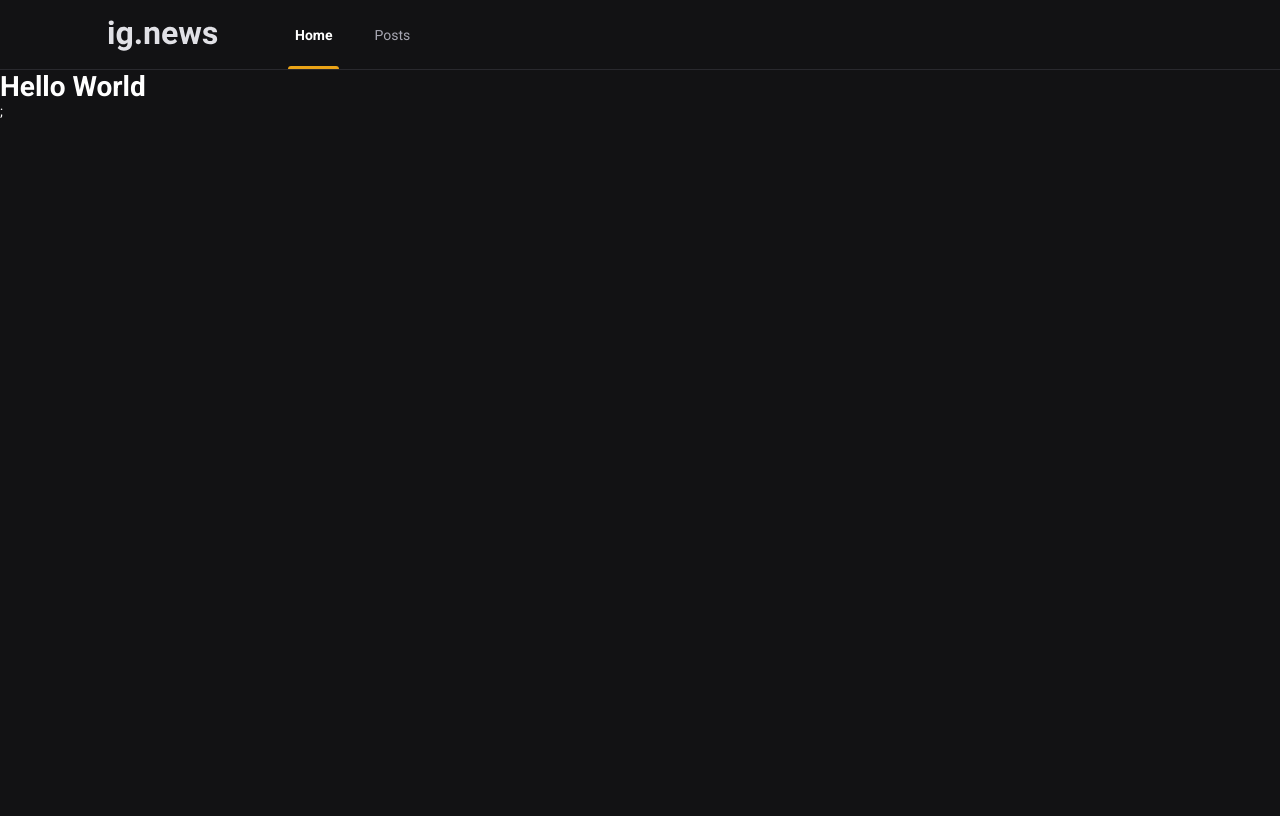
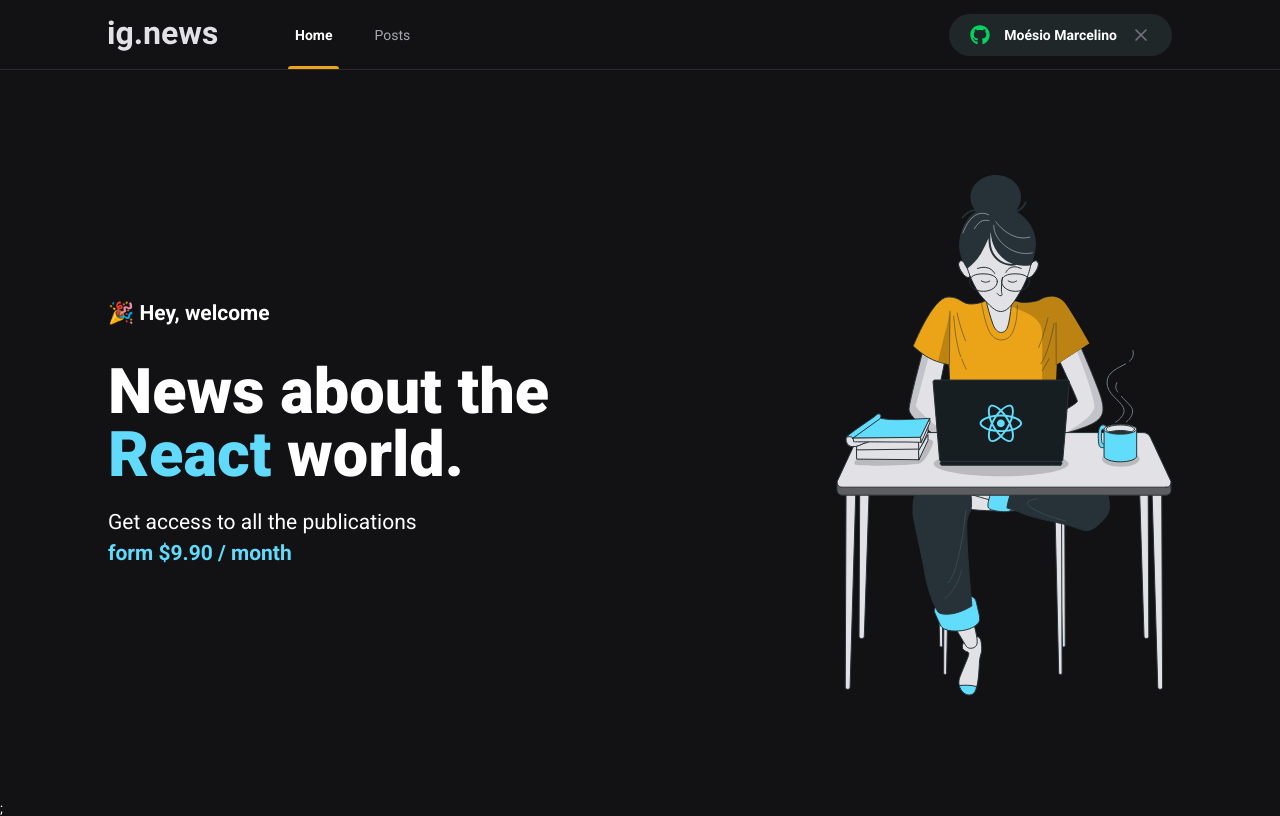
Before and after one commit to MoesioMarcelino/IG-News, a Next.js app: page / in a window 1280 px wide. Built offline with nearby package versions, Linux system fonts and the light colour scheme.

Commit message:
Add page home

```diff
--- a/package.json
+++ b/package.json
@@ -11,6 +11,7 @@
     "next": "10.0.9",
     "react": "17.0.2",
     "react-dom": "17.0.2",
+    "react-icons": "^4.2.0",
     "sass": "^1.32.8"
   },
   "devDependencies": {
--- a/src/components/Header/index.tsx
+++ b/src/components/Header/index.tsx
@@ -1,3 +1,5 @@
+import { SignInButton } from '../SignInButton/SignInButton';
+
 import styles from './styles.module.scss';
 
 export function Header() {
@@ -11,6 +13,8 @@
           </a>
           <a href="">Posts</a>
         </nav>
+
+        <SignInButton />
       </div>
     </header>
   );
--- a/src/components/Header/styles.module.scss
+++ b/src/components/Header/styles.module.scss
@@ -11,6 +11,10 @@
 
   display    : flex;
   align-items: center;
+
+  button {
+    margin-left: auto;
+  }
 
   nav {
     margin-left: 5rem;
--- /dev/null
+++ b/src/components/SignInButton/SignInButton.tsx
@@ -0,0 +1,21 @@
+import { FaGithub } from 'react-icons/fa';
+import { FiX } from 'react-icons/fi';
+
+import styles from './styles.module.scss';
+
+export function SignInButton() {
+  const isUserLoggedIn = true;
+
+  return isUserLoggedIn ? (
+    <button type="button" className={styles.signInButton}>
+      <FaGithub color="#04d361" />
+      Moésio Marcelino
+      <FiX color="#737380" className={styles.closeIcon} />
+    </button>
+  ) : (
+    <button type="button" className={styles.signInButton}>
+      <FaGithub color="#eba417" />
+      Sign in with GitHub
+    </button>
+  );
+}
--- /dev/null
+++ b/src/components/SignInButton/styles.module.scss
@@ -0,0 +1,33 @@
+.signInButton {
+  height          : 3rem;
+  border-radius   : 3rem;
+  background-color: var(--gray-850);
+  border          : 0;
+  padding         : 0 1.5rem;
+
+  display        : flex;
+  align-items    : center;
+  justify-content: center;
+
+  color      : var(--white);
+  font-weight: bold;
+
+  svg {
+    width : 20px;
+    height: 20px;
+  }
+
+  svg:first-child {
+    margin-right: 1rem;
+  }
+
+  svg.closeIcon {
+    margin-left: 1rem;
+  }
+
+  transition: filter 0.2s;
+
+  &:hover {
+    filter: brightness(0.8);
+  }
+}
--- /dev/null
+++ b/src/pages/home.module.scss
@@ -0,0 +1,41 @@
+.contentContainer {
+  max-width: 1120px;
+  margin   : 0 auto;
+  padding  : 0 2rem;
+  height   : calc(100vh - 5rem);
+
+  display        : flex;
+  align-items    : center;
+  justify-content: space-between;
+}
+
+.hero {
+  max-width: 600px;
+
+  >span {
+    font-size  : 1.5rem;
+    font-weight: bold;
+  }
+
+  h1 {
+    font-size  : 4.5rem;
+    line-height: 4.5rem;
+    font-weight: 900;
+    margin-top : 2.5rem;
+
+    span {
+      color: var(--cyan-500)
+    }
+  }
+
+  p {
+    font-size  : 1.5rem;
+    line-height: 2.25rem;
+    margin-top : 1.5rem;
+
+    span {
+      color      : var(--cyan-500);
+      font-weight: bold;
+    }
+  }
+}
--- a/src/pages/index.tsx
+++ b/src/pages/index.tsx
@@ -1,12 +1,27 @@
 import Head from 'next/head';
+
+import styles from './home.module.scss';
 
 export default function Home() {
   return (
     <>
       <Head>
-        <title>Inicio | ig.news</title>
+        <title>Home | ig.news</title>
       </Head>
-      <h1>Hello World</h1>
+      <main className={styles.contentContainer}>
+        <section className={styles.hero}>
+          <span>🎉️ Hey, welcome</span>
+          <h1>
+            News about the <span>React</span> world.
+          </h1>
+          <p>
+            Get access to all the publications <br />
+            <span>form $9.90 / month</span>
+          </p>
+        </section>
+
+        <img src="/images/avatar.svg" alt="Girl coding" />
+      </main>
     </>
   );
 }
--- a/src/styles/global.scss
+++ b/src/styles/global.scss
@@ -10,6 +10,7 @@
   --gray-100: #e1e1e6;
   --gray-300: #a8a8b3;
   --gray-800: #29292e;
+  --gray-850: #1f2729;
   --gray-900: #121214;
 
   --cyan-500  : #61dafb;
```
